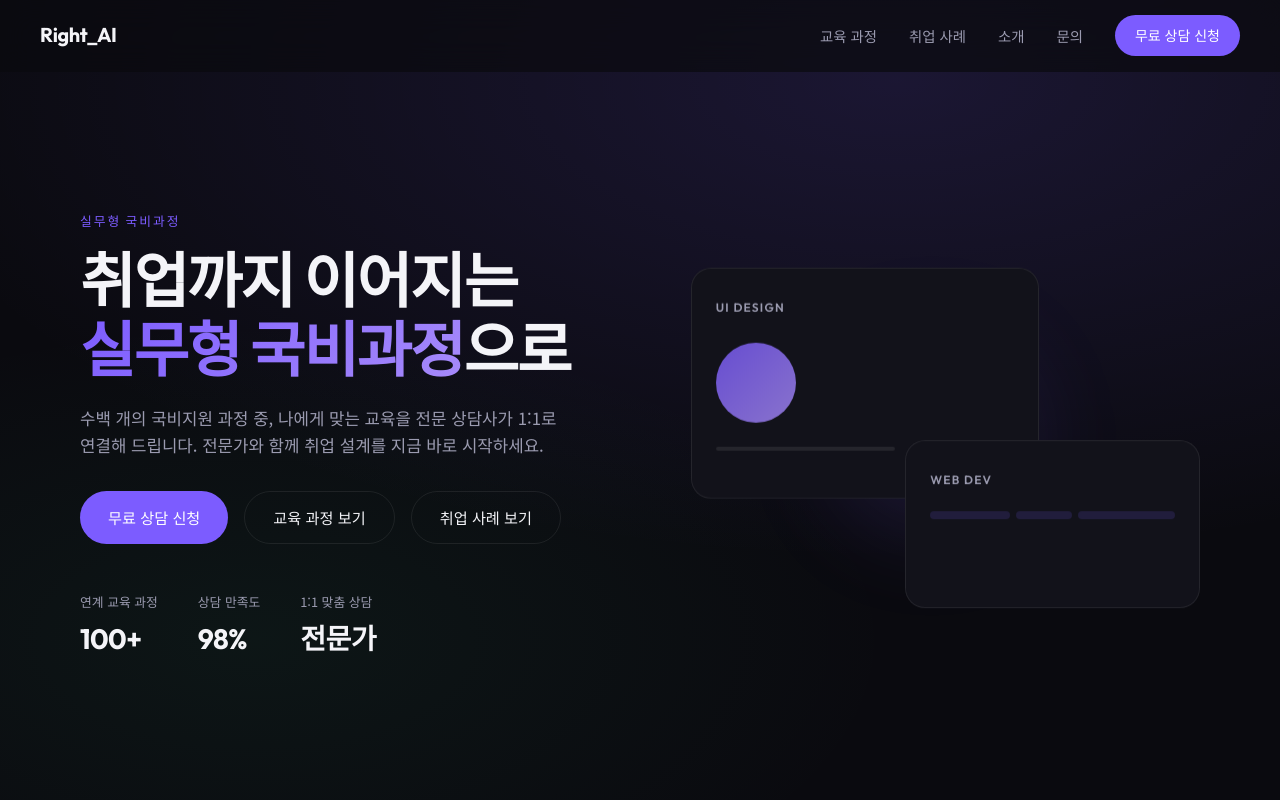
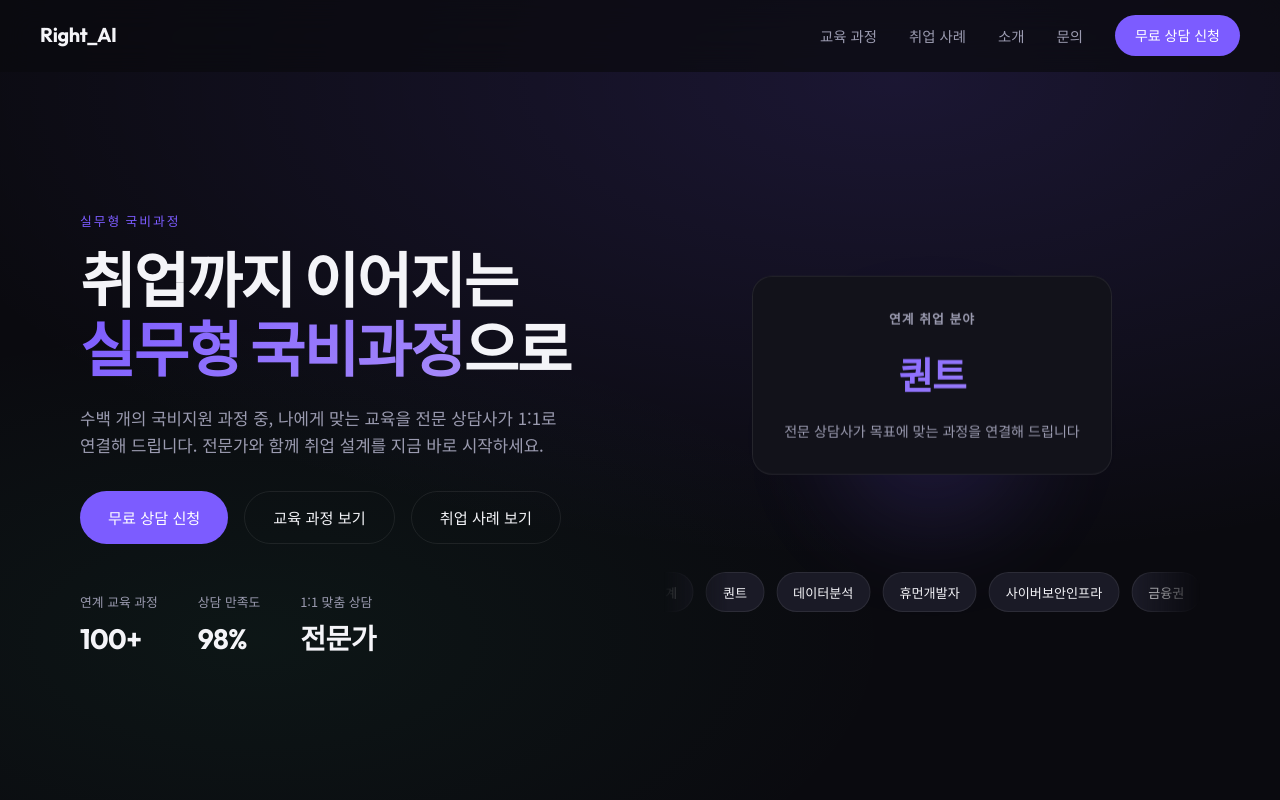
Before and after one commit to secuwave123/secuwave123.github.io, a plain HTML site: page index.html in a window 1280 px wide. Shown: the top 800 px of the page. Drawn offline with Linux system fonts and the light colour scheme.

Commit message:
About 문구 개편 및 취업 분야 키워드 로테이션 추가
내일배움카드·비대면 상담 중심 카피로 정리하고 히어로에 분야 키워드 순환 표시를 넣었습니다.

Co-authored-by: Cursor <cursoragent@cursor.com>

```diff
--- a/index.html
+++ b/index.html
@@ -11,7 +11,7 @@
     <link rel="preconnect" href="https://fonts.googleapis.com" />
     <link rel="preconnect" href="https://fonts.gstatic.com" crossorigin />
     <link href="https://fonts.googleapis.com/css2?family=Outfit:wght@300;400;500;600;700&family=Noto+Sans+KR:wght@300;400;500;600;700&display=swap" rel="stylesheet" />
-    <link rel="stylesheet" href="styles.css?v=20260606" />
+    <link rel="stylesheet" href="styles.css?v=20260607" />
   </head>
   <body>
     <div class="page-background" aria-hidden="true"></div>
@@ -70,18 +70,30 @@
           </dl>
         </div>
 
-        <div class="hero-visual-panel" aria-hidden="true">
-          <div class="hero-visual-card hero-visual-card-primary">
-            <span class="hero-visual-label">UI Design</span>
-            <div class="hero-visual-shape hero-visual-shape-circle"></div>
-            <div class="hero-visual-shape hero-visual-shape-line"></div>
+        <div class="hero-visual-panel">
+          <div class="career-track-card">
+            <p class="career-track-eyebrow">연계 취업 분야</p>
+            <p class="career-track-keyword" id="careerTrackKeyword" aria-live="polite">금융권</p>
+            <p class="career-track-caption">전문 상담사가 목표에 맞는 과정을 연결해 드립니다</p>
           </div>
-          <div class="hero-visual-card hero-visual-card-secondary">
-            <span class="hero-visual-label">Web Dev</span>
-            <div class="hero-visual-code-block">
-              <span></span><span></span><span></span>
+
+          <div class="career-track-marquee" aria-hidden="true">
+            <div class="career-track-marquee-track">
+              <span class="career-track-marquee-item">금융권</span>
+              <span class="career-track-marquee-item">행정통계</span>
+              <span class="career-track-marquee-item">퀀트</span>
+              <span class="career-track-marquee-item">데이터분석</span>
+              <span class="career-track-marquee-item">휴먼개발자</span>
+              <span class="career-track-marquee-item">사이버보안인프라</span>
+              <span class="career-track-marquee-item">금융권</span>
+              <span class="career-track-marquee-item">행정통계</span>
+              <span class="career-track-marquee-item">퀀트</span>
+              <span class="career-track-marquee-item">데이터분석</span>
+              <span class="career-track-marquee-item">휴먼개발자</span>
+              <span class="career-track-marquee-item">사이버보안인프라</span>
             </div>
           </div>
+
           <div class="hero-visual-glow"></div>
         </div>
       </section>
@@ -188,43 +200,43 @@
       <section class="about-section" id="about">
         <div class="about-intro-panel">
           <p class="about-accent-label">왜 Right_AI인가</p>
-          <h2 class="about-headline">혼자 찾다 지치셨나요?</h2>
+          <h2 class="about-headline">혼자 찾다<br />지치셨나요?</h2>
           <p class="about-description">
-            수백 개의 국비지원 과정, 후기, 커리큘럼… 어디서부터 봐야 할지 막막하셨나요?
-            Right_AI는 당신의 목표와 조건에 맞는 과정만 골라 1:1로 연결해 드립니다.
+            수백 개의 국비과정 중 어디에 지원해야 할지, 내일배움카드를 어떻게 써야 할지 막막하다면
+            Right_AI 전문 상담사에게 물어보세요. 딱 맞는 과정을 골라 드립니다.
           </p>
         </div>
 
         <div class="about-feature-grid">
           <article class="about-feature-card">
             <span class="about-feature-icon" aria-hidden="true">&#127919;</span>
-            <h3 class="about-feature-title">맞춤 과정 추천</h3>
+            <h3 class="about-feature-title">맞춤 과정 매칭</h3>
             <p class="about-feature-description">
-              목표·경력·일정에 맞는 국비과정만 선별해 추천합니다.
+              관심 분야와 목표를 듣고 가장 적합한 국비과정을 1:1로 추천해 드립니다.
             </p>
           </article>
 
           <article class="about-feature-card">
             <span class="about-feature-icon" aria-hidden="true">&#128179;</span>
-            <h3 class="about-feature-title">국비지원 안내</h3>
+            <h3 class="about-feature-title">내일배움카드 안내</h3>
             <p class="about-feature-description">
-              훈련비 지원 가능 여부를 확인하고 부담 없이 시작할 수 있게 돕습니다.
+              카드 발급부터 수강 신청까지 전 과정을 단계별로 가이드해 드립니다.
             </p>
           </article>
 
           <article class="about-feature-card">
             <span class="about-feature-icon" aria-hidden="true">&#128225;</span>
-            <h3 class="about-feature-title">1:1 전문 상담</h3>
+            <h3 class="about-feature-title">전국 비대면 상담</h3>
             <p class="about-feature-description">
-              전문 상담사가 직접 상담하고 취업 방향까지 함께 설계합니다.
+              지역에 상관없이 전화·카카오 채널로 즉시 상담 가능합니다.
             </p>
           </article>
 
           <article class="about-feature-card">
             <span class="about-feature-icon" aria-hidden="true">&#128279;</span>
-            <h3 class="about-feature-title">취업까지 연계</h3>
+            <h3 class="about-feature-title">학원 수강 연계</h3>
             <p class="about-feature-description">
-              교육 선택부터 수료 후 취업 설계까지 끊김 없이 안내합니다.
+              상담 후 검증된 학원과 직접 연결하여 빠른 수강 등록을 도와 드립니다.
             </p>
           </article>
 
@@ -232,8 +244,8 @@
             <p class="about-highlight-price" aria-label="상담 비용 0원">&#8361;0</p>
             <h3 class="about-highlight-title">상담 비용 전액 무료 — 지금 바로 물어보세요</h3>
             <p class="about-highlight-description">
-              어떤 과정이 맞는지, 국비 지원이 가능한지 궁금하다면 부담 없이 문의하세요.
-              맞춤 과정 추천과 취업 상담을 무료로 제공합니다.
+              모든 상담 서비스는 무료입니다. 국비지원 교육과정 안내 및 학원 연계까지
+              비용 없이 도와 드립니다.
             </p>
             <a class="about-highlight-button" href="#contact">무료 상담 신청</a>
           </article>
@@ -298,6 +310,6 @@
       </ul>
     </footer>
 
-    <script src="script.js?v=20260606"></script>
+    <script src="script.js?v=20260607"></script>
   </body>
 </html>
--- a/script.js
+++ b/script.js
@@ -4,11 +4,21 @@ const primaryNavigationLinks = document.getElementById("primaryNavigationLinks")
 const contactFormElement = document.getElementById("contactForm");
 const formSuccessMessageElement = document.getElementById("formSuccessMessage");
 
+const careerTrackKeywordList = [
+  "금융권",
+  "행정통계",
+  "퀀트",
+  "데이터분석",
+  "휴먼개발자",
+  "사이버보안인프라",
+];
+
 const scrollRevealSelectorList = [
   ".service-card",
   ".portfolio-card",
-  ".about-content",
-  ".about-visual-panel",
+  ".about-intro-panel",
+  ".about-feature-card",
+  ".about-highlight-card",
   ".contact-intro",
   ".contact-form",
 ];
@@ -201,6 +211,26 @@ function initializeSmoothAnchorNavigation() {
   });
 }
 
+function initializeCareerTrackKeywordRotation() {
+  const careerTrackKeywordElement = document.getElementById("careerTrackKeyword");
+
+  if (!careerTrackKeywordElement) {
+    return;
+  }
+
+  let currentKeywordIndex = 0;
+
+  window.setInterval(() => {
+    careerTrackKeywordElement.classList.add("is-fading");
+
+    window.setTimeout(() => {
+      currentKeywordIndex = (currentKeywordIndex + 1) % careerTrackKeywordList.length;
+      careerTrackKeywordElement.textContent = careerTrackKeywordList[currentKeywordIndex];
+      careerTrackKeywordElement.classList.remove("is-fading");
+    }, 350);
+  }, 2800);
+}
+
 function initializeWebsiteInteractions() {
   window.addEventListener("scroll", updateHeaderScrollAppearance, { passive: true });
   updateHeaderScrollAppearance();
@@ -210,6 +240,7 @@ function initializeWebsiteInteractions() {
 
   initializeScrollRevealAnimations();
   initializeSmoothAnchorNavigation();
+  initializeCareerTrackKeywordRotation();
 }
 
 initializeWebsiteInteractions();
--- a/styles.css
+++ b/styles.css
@@ -285,73 +285,85 @@ main {
   height: 420px;
 }
 
-.hero-visual-card {
-  position: absolute;
-  padding: 1.5rem;
+.career-track-card {
+  position: relative;
+  z-index: 1;
+  top: 12%;
+  margin: 0 auto;
+  width: min(100%, 360px);
+  padding: 2rem 1.75rem;
+  text-align: center;
   background: var(--color-surface);
   border: 1px solid var(--color-border);
   border-radius: var(--border-radius-large);
   backdrop-filter: blur(8px);
-}
-
-.hero-visual-card-primary {
-  top: 10%;
-  left: 5%;
-  width: 65%;
-  height: 55%;
   animation: floatCard 6s ease-in-out infinite;
 }
 
-.hero-visual-card-secondary {
-  bottom: 8%;
-  right: 0;
-  width: 55%;
-  height: 40%;
-  animation: floatCard 6s ease-in-out infinite 1.5s;
+.career-track-eyebrow {
+  font-size: 0.8rem;
+  font-weight: 600;
+  letter-spacing: 0.08em;
+  color: var(--color-text-secondary);
+  margin-bottom: 1rem;
 }
 
-.hero-visual-label {
+.career-track-keyword {
+  min-height: 3.5rem;
   font-family: var(--font-display);
-  font-size: 0.75rem;
-  font-weight: 600;
-  letter-spacing: 0.1em;
-  text-transform: uppercase;
-  color: var(--color-text-secondary);
+  font-size: clamp(1.75rem, 4vw, 2.35rem);
+  font-weight: 700;
+  letter-spacing: -0.03em;
+  background: linear-gradient(135deg, var(--color-accent), #a78bfa);
+  -webkit-background-clip: text;
+  -webkit-text-fill-color: transparent;
+  background-clip: text;
+  transition: opacity 0.35s ease, transform 0.35s ease;
 }
 
-.hero-visual-shape-circle {
-  width: 80px;
-  height: 80px;
-  margin-top: 1.5rem;
-  border-radius: 50%;
-  background: linear-gradient(135deg, var(--color-accent), #a78bfa);
-  opacity: 0.8;
+.career-track-keyword.is-fading {
+  opacity: 0;
+  transform: translateY(8px);
 }
 
-.hero-visual-shape-line {
-  width: 60%;
-  height: 4px;
-  margin-top: 1.5rem;
-  border-radius: 2px;
-  background: var(--color-border);
+.career-track-caption {
+  margin-top: 0.85rem;
+  font-size: 0.88rem;
+  color: var(--color-text-secondary);
+  line-height: 1.6;
 }
 
-.hero-visual-code-block {
-  display: flex;
-  gap: 6px;
-  margin-top: 1.25rem;
+.career-track-marquee {
+  position: absolute;
+  left: 0;
+  right: 0;
+  bottom: 8%;
+  overflow: hidden;
+  mask-image: linear-gradient(90deg, transparent, #000 12%, #000 88%, transparent);
 }
 
-.hero-visual-code-block span {
-  display: block;
-  height: 8px;
-  border-radius: 4px;
-  background: var(--color-accent-soft);
+.career-track-marquee-track {
+  display: flex;
+  gap: 0.75rem;
+  width: max-content;
+  animation: careerTrackMarquee 28s linear infinite;
 }
 
-.hero-visual-code-block span:nth-child(1) { width: 70%; }
-.hero-visual-code-block span:nth-child(2) { width: 50%; }
-.hero-visual-code-block span:nth-child(3) { width: 85%; }
+.career-track-marquee-item {
+  flex-shrink: 0;
+  padding: 0.55rem 1rem;
+  font-size: 0.82rem;
+  font-weight: 500;
+  color: var(--color-text-primary);
+  background: var(--color-surface-elevated);
+  border: 1px solid var(--color-border);
+  border-radius: 999px;
+}
+
+@keyframes careerTrackMarquee {
+  from { transform: translateX(0); }
+  to { transform: translateX(-50%); }
+}
 
 .hero-visual-glow {
   position: absolute;
```
